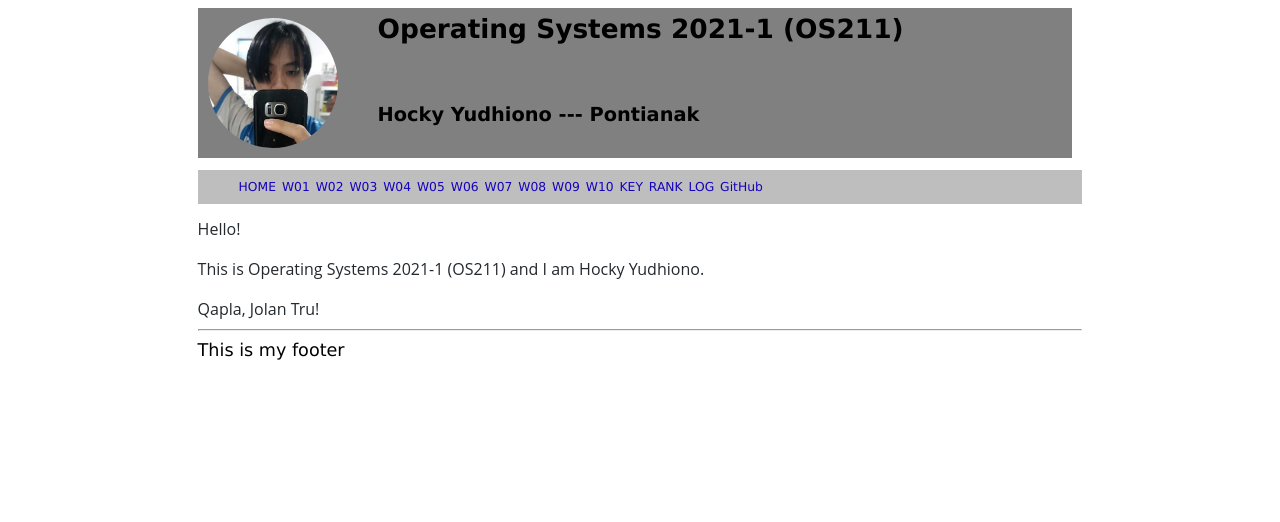
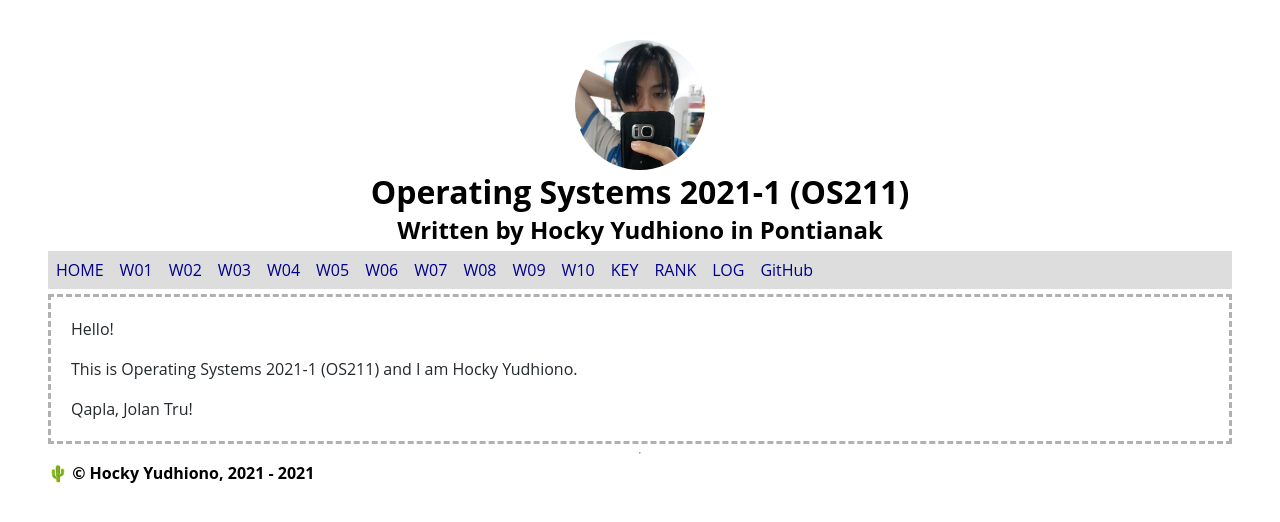
Before and after one commit to Bimabara/os211, a Jekyll site: the page built from index.md, in a window 1280 px wide. Shown: the top 522 px of the page. Built offline with Jekyll 4.4.1, drawn with Linux system fonts in a browser that asks for light colours.

Commit message:
Revamp CSS

```diff
--- a/_includes/footer.html
+++ b/_includes/footer.html
@@ -1,10 +1,6 @@
-<div>
-<!-- File _includes/footer.html          -->
-<!-- (c) 2021 - 2021 VauLSMorg           -->
-<!-- START: Wed 17 Feb 2021 19:45:43 WIB -->
-<!-- This is a free HTML file            -->
 <hr>
 <div>
-    This is my footer
+    <strong>
+        🌵 © Hocky Yudhiono, 2021 - 2021
+    </strong>
 </div>
-</div>
--- a/_includes/head.html
+++ b/_includes/head.html
@@ -1,7 +1,3 @@
-<!-- File _includes/head.html             -->
-<!-- (c) 2021 - 2021 VauLSMorg            -->
-<!-- START: Wed 17 Feb 2021 19:48:31 WIB  -->
-<!-- This is a free HTML file             -->
 <head>
   <title>
     {% if page.title %}{{ page.title | escape }} - {{ site.title | escape }}
--- a/_includes/inc001.html
+++ /dev/null
@@ -1,4 +0,0 @@
-* [Creating A New GitHub Repository (Repo)](001.html)
-* [Using your own domain name (eg. doit.vlsm.org)](002.html)
-* [GitHub Page with No Jekyll Theme](003.html)
-* [GitHub Page Configuration Files](004.html)
--- a/_includes/navbar.html
+++ b/_includes/navbar.html
@@ -1,23 +1,40 @@
-<!-- File _includes/navbar.html           -->
-<!-- (c) 2021 - 2021 VauLSMorg            -->
-<!-- START: Wed 17 Feb 2021 19:48:31 WIB  -->
-<!-- This is a free HTML file             -->
-<nav class="navbar">
-  <ul>
-    <li class='listitem'><a href='{{ site.baseurl }}/'>HOME</a></li>
-    <li class='listitem'><a href='{{ site.baseurl }}/W01/'>W01</a></li>
-    <li class='listitem'><a href='{{ site.baseurl }}/W02/'>W02</a></li>
-    <li class='listitem'><a href='{{ site.baseurl }}/W03/'>W03</a></li>
-    <li class='listitem'><a href='{{ site.baseurl }}/W04/'>W04</a></li>
-    <li class='listitem'><a href='{{ site.baseurl }}/W05/'>W05</a></li>
-    <li class='listitem'><a href='{{ site.baseurl }}/W06/'>W06</a></li>
-    <li class='listitem'><a href='{{ site.baseurl }}/W07/'>W07</a></li>
-    <li class='listitem'><a href='{{ site.baseurl }}/W08/'>W08</a></li>
-    <li class='listitem'><a href='{{ site.baseurl }}/W09/'>W09</a></li>
-    <li class='listitem'><a href='{{ site.baseurl }}/W10/'>W10</a></li>
-    <li class='listitem'><a href='{{ site.baseurl }}/TXT/mypubkey.txt'>KEY</a></li>
-    <li class='listitem'><a href='{{ site.baseurl }}/TXT/myrank.txt'>RANK</a></li>
-    <li class='listitem'><a href='{{ site.baseurl }}/TXT/mylog.txt'>LOG</a></li>
-    <li class='listitem'><a href='{{ site.urlgithub }}'>GitHub</a></li>
-  </ul>
-</nav>
+<style>
+  .navbar {
+    display: flex;
+    flex-direction: row;
+    width: 100%;
+    background-color: #dddddd;
+    margin-top: 5px;
+    margin-bottom: 5px;
+  }
+
+  .navbar div a {
+    display: block;
+    padding: 8px;
+    text-decoration: none;
+    color: darkblue;
+  }
+
+  .navbar div a:hover {
+    background-color: #c4c4c4;
+    text-decoration: underline;
+  }
+</style>
+
+<div class="navbar">
+  <div><a href='{{ site.baseurl }}/'>HOME</a></div>
+  <div><a href='{{ site.baseurl }}/W01/'>W01</a></div>
+  <div><a href='{{ site.baseurl }}/W02/'>W02</a></div>
+  <div><a href='{{ site.baseurl }}/W03/'>W03</a></div>
+  <div><a href='{{ site.baseurl }}/W04/'>W04</a></div>
+  <div><a href='{{ site.baseurl }}/W05/'>W05</a></div>
+  <div><a href='{{ site.baseurl }}/W06/'>W06</a></div>
+  <div><a href='{{ site.baseurl }}/W07/'>W07</a></div>
+  <div><a href='{{ site.baseurl }}/W08/'>W08</a></div>
+  <div><a href='{{ site.baseurl }}/W09/'>W09</a></div>
+  <div><a href='{{ site.baseurl }}/W10/'>W10</a></div>
+  <div><a href='{{ site.baseurl }}/TXT/mypubkey.txt'>KEY</a></div>
+  <div><a href='{{ site.baseurl }}/TXT/myrank.txt'>RANK</a></div>
+  <div><a href='{{ site.baseurl }}/TXT/mylog.txt'>LOG</a></div>
+  <div><a href='{{ site.urlgithub }}'>GitHub</a></div>
+</div>
--- a/_layouts/layout.html
+++ b/_layouts/layout.html
@@ -1,37 +1,26 @@
 <!DOCTYPE html>
 <html lang="en">
-<!-- File _layouts/layout.html           -->
-<!-- (c) 2021 - 2021 VauLSMorg           -->
-<!-- START: Wed 17 Feb 2021 19:44:53 WIB -->
-<!-- This is a free HTML file            -->
 {% include head.html %}
-<body class="plainclass1">
-<!-- body class="backclass" -->
-<div class="container">
-  <header>
-  <div class="row">
-    <div class="column left">
+<body>
+
+  <div class="container">
+    <div class="header-container">
       <img src="{{ site.baseurl }}/assets/images/hocky.jpg" alt="hocky" style="width:130px; border-radius:50%">
+      <h1 style="margin:0; padding:0;">{{ site.title | escape }}</h1>
+      <h2 style="margin:0; padding:0;">
+        Written by {% if page.author %}{{ page.author | escape }} {% else %}{{ site.author | escape }}{% endif %} in {% if page.address %}{{ page.address | escape }} {% else %}{{ site.address | escape }}{% endif %}
+      </h2>
     </div>
-    <div class="column right1">
-      {% if page.title %}{{ page.title | escape }}
-      {% else %}{{ site.title | escape }}{% endif %}
+    {% include navbar.html %}
+    <div class="markdown-section-container">
+      <div class="markdown-body">
+        {{ content }}
+      </div>
+
     </div>
-    <div class="column right2">
-      {% if page.author %}{{ page.author | escape }}
-      {% else %}{{ site.author | escape }}{% endif %}
-      ---
-      {% if page.address %}{{ page.address | escape }}
-      {% else %}{{ site.address | escape }}{% endif %}
-    </div>
+    {% include footer.html %}
+    {% include scripts.html %}
   </div>
-  </header>
-  {% include navbar.html %}
-  <section class="markdown-body">
-     {{ content }}
-  </section>
-  {% include footer.html %}
-  {% include scripts.html %}
-</div>
 </body>
+
 </html>
--- a/assets/css/style.css
+++ b/assets/css/style.css
@@ -1,190 +1,39 @@
-/*
- Shamelessly stolen from "Here, There, and Everywhere",
- including but not limited to "bootstrap", "stack overflow",
- "Mike Dane", "w3schools", et al.
- */
-
-.backclass {
-  background-image:url(/assets/images/default.png)
+html {
+  margin: 0;
+  padding: 0;
+  width: 100%;
+  /* overflow-x: hidden; */
+  scroll-behavior: smooth;
 }
 
-.plainclass {
-  color:            #000000;
-  background-color: #ffffff;
-}
-
-.plainclass1 {
-  color:            #000000;
+body {
+  font-family: Open Sans, Sans, Arial, Helvetica, sans-serif;
   background-color: #ffffff;
 }
 
 .container {
-  max-width:    70%;
-  margin:       0 auto;
-  font-size:    1.1em;
-  font-family:  verdana,arial,helvetica,san-serif;
-  text-align:   justify;
+  margin: 20px;
+  padding: 20px;
+  display: flex;
+  flex-direction: column;
 }
 
-.container a {
-  color: #1502be;
+header {
+  margin: 50px;
+  padding: 10px;
+  display: block;
 }
 
-.container a:hover {
-  color: #0c0264;
+.header-container {
+  display: flex;
+  flex-direction: column;
+  align-items: center;
+  text-align: center;
+  justify-content: center;
 }
 
-.row {
+.markdown-section-container {
+  border-style: dashed;
+  border-color: rgb(177, 177, 177);
+  padding: 20px;
 }
-
-.column {
-  float:            left;
-  display:          inline-block;
-  background:       #808080;
-  height:           130px;
-  width:            100%;
-  padding-top:      10px;
-  padding-bottom:   10px;
-  padding-left:     10px;
-  padding-right:    10px;
-  text-align:       left;
-}
-
-.left {
-  width:            130px;
-}
-
-.right1 {
-  height:           80px;
-  width:            calc(100% - 200px);
-  padding-top:      5px;
-  padding-bottom:   5px;
-  padding-left:     30px;
-  font-size:        1.5em;
-  font-weight:      bold;
-}
-
-.right2 {
-  height:           50px;
-  width:            calc(100% - 200px);
-  padding-top:      5px;
-  padding-bottom:   5px;
-  padding-left:     30px;
-  font-size:        1.1em;
-  font-weight:      bold;
-}
-}
-
-.youtube {
-  float:            left;
-  display:          inline-block;
-  height:           150px;
-  width:            100%;
-  padding-top:      10px;
-  padding-bottom:   10px;
-  padding-left:     10px;
-  padding-right:    10px;
-}
-
-.yvideo {
-  width:            25%;
-  height:           100%;
-  padding-top:      0px;
-  padding-bottom:   0px;
-  padding-left:     0px;
-  padding-right:    0px;
-}
-
-.yinfo {
-  width:            calc(75%  - 30px);
-  height:           calc(100% - 20px);
-  padding-top:      10px;
-  padding-bottom:   10px;
-  padding-left:     10px;
-  padding-right:    10px;
-}
-
-.row:after {
-  content: "";
-  display: table;
-  clear: both;
-}
-
-.navbar {
-  background-color: #bebebe;
-  color:            #424242;
-  font-size:        0.7em;
-}
-
-.navbar ul li {
-  display:        inline-block;
-  padding:        1px;
-  padding-top:    10px;
-  padding-bottom: 10px;
-}
-
-.navbar ul li a {
-  text-decoration: none;
-}
-
-.navbar ul li a:hover {
-  text-decoration: underline;
-}
-
-pre {
-  border:        3px solid rgba(255, 255, 255, 0.15);
-  padding:       10px;
-  color:         #b5e853;
-  font-size:     0.7em;
-  border-radius: 2px;
-}
-
-/*
-  ZCZC
-  border: 1px solid rgba(255, 255, 255, 0.15);
-  padding: 10px;
-  color: #b5e853;
-  background: rgba(0, 0, 0, 0.9);
-  border-radius: 2px;
-  word-wrap: normal;
-  overflow: auto;
-  overflow-y: hidden;
-  max-width: 65%;
-
- */
-
-/*
- ************************************************************
- */
-
-@media screen and (max-width:768px) {
-  ul {
-    margin: 0;
-    padding: 0;
-  }
-  #navbar ul li {
-    display: block;
-    width: 100%;
-    padding: 0;
-    margin: 0;
-    text-align: center;
-  }
-  #navbar ul li a {
-    margin: 0;
-    padding: 0;
-  }
-  #menu {
-    display: none;
-  }
-  #maincontent {
-    width: 100%;
-    padding: 0;
-  }
-  h1 {
-    font-size: 1em;
-  }
-}
-
-/*
- ************************************************************
- */
```
